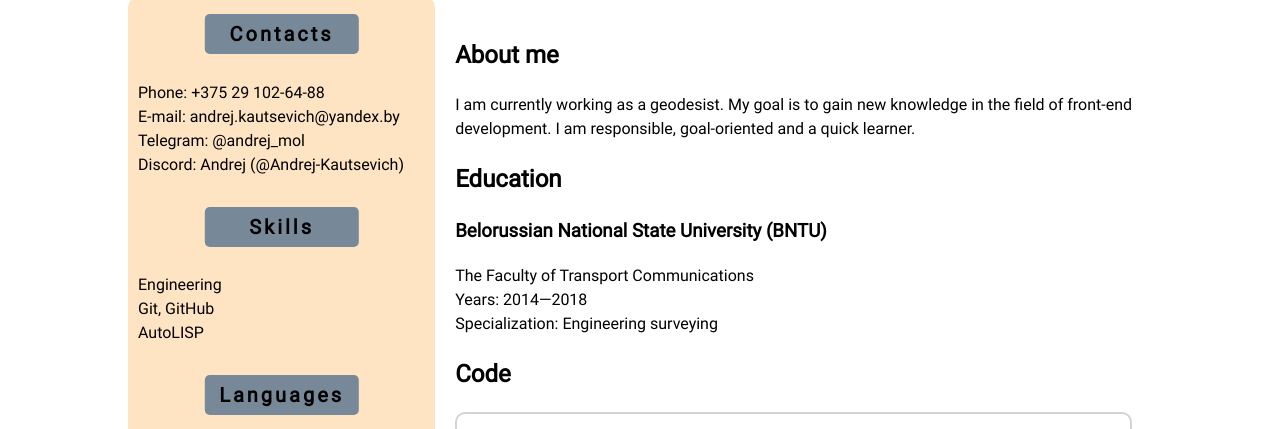
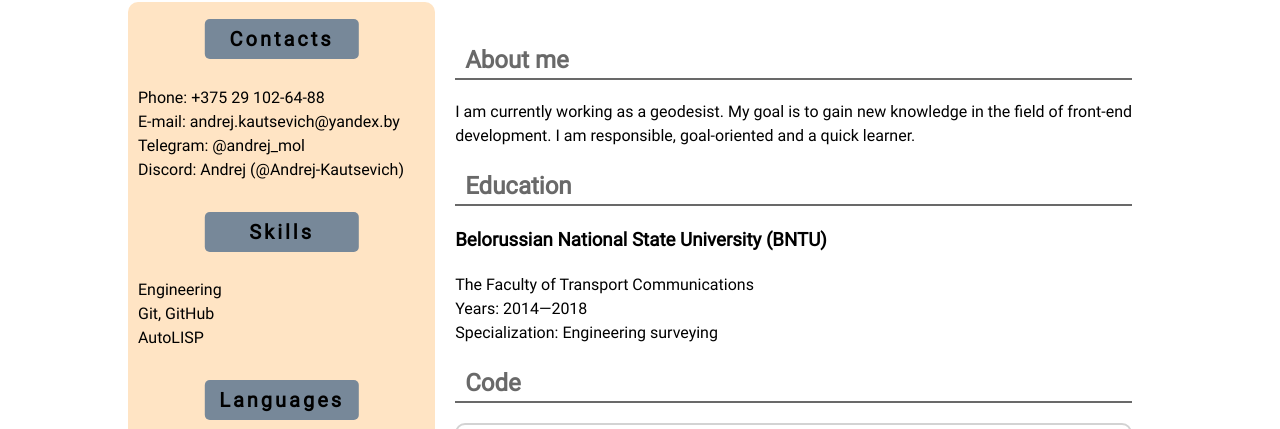
Before and after one commit to Andrej-Kautsevich/rsschool-cv, a plain HTML site: page index.html in a window 1280 px wide. Shown: the part 313-742 px from the top of the page. Drawn offline with Linux system fonts and the light colour scheme.

Commit message:
feat: add h2 style

```diff
--- a/style.css
+++ b/style.css
@@ -89,7 +89,7 @@ h1 {
 
 .header-photo img {
     display: block;
-    margin: 0 auto;
+    margin: 0 0 5px auto;
     max-width: 100%;
 }
 
@@ -151,6 +151,12 @@ h1 {
     font-size: 20px;
 }
 
+.section h2 {
+    color: dimgray;
+    padding-left: 10px;
+    border-bottom: 2px solid dimgray;
+}
+
 main pre {
     border: 2px solid lightgrey;
     border-radius: 10px;
```
